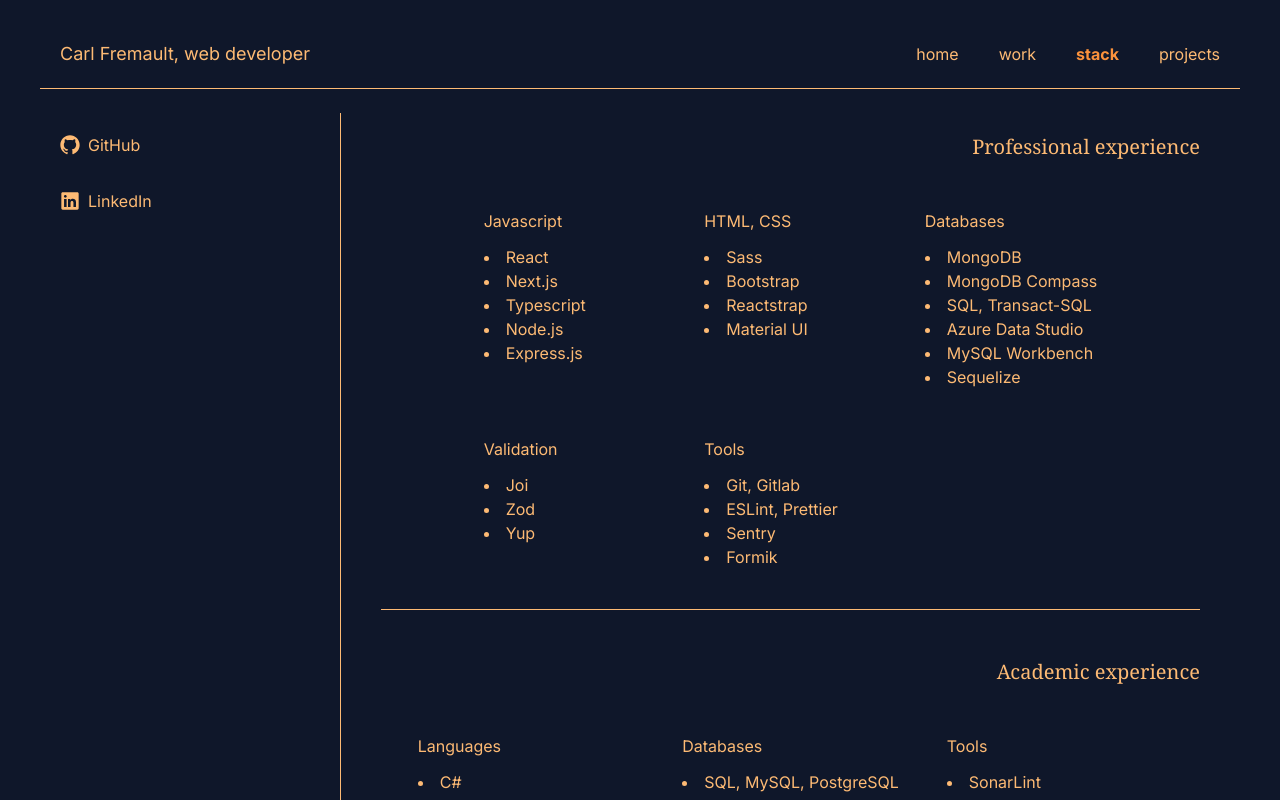
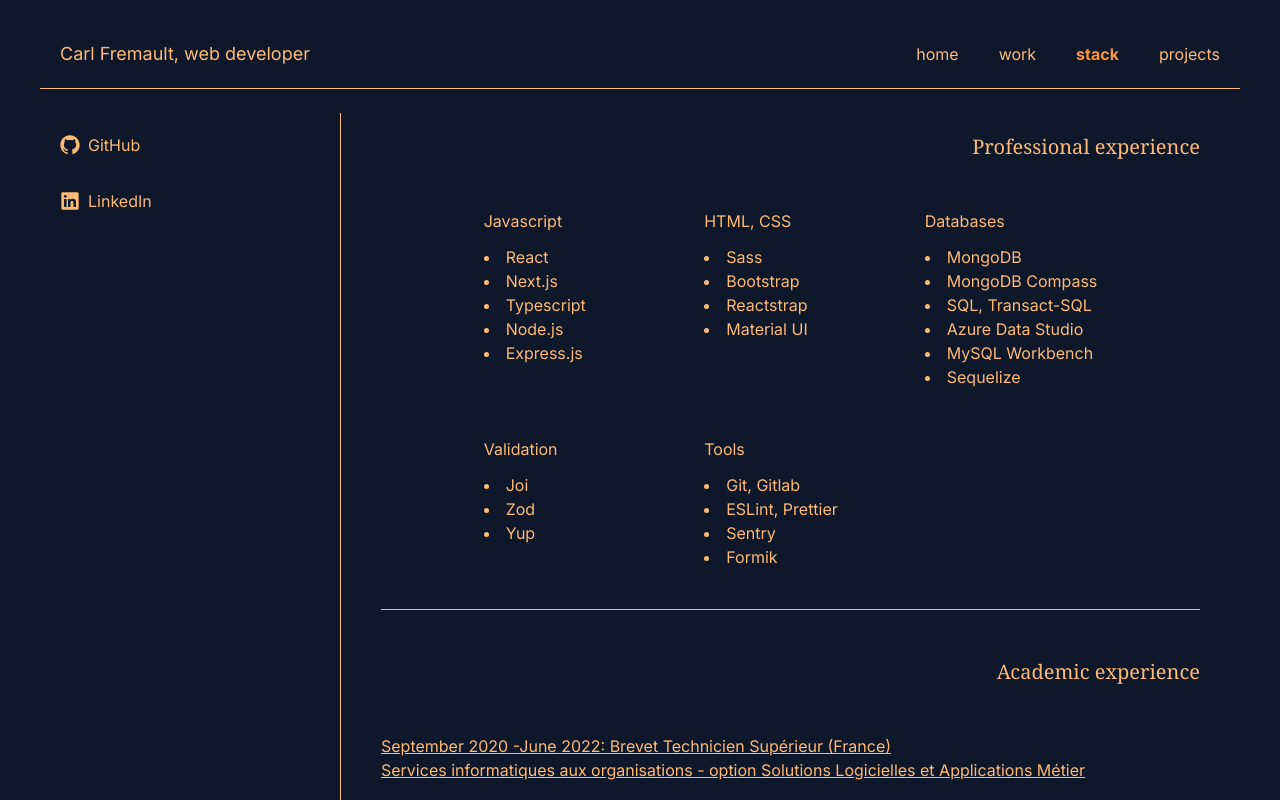
Before and after one commit to carlfremault/NextPortfolioV3, a Next.js app: page /stack in a window 1280 px wide. Shown: the top 800 px of the page. Built offline with nearby package versions, Linux system fonts and the light colour scheme.

Commit message:
project corrections projects order stack: added degree

```diff
--- a/src/app/(routes)/projects/(content)/Frontend Mentor challenges.tsx
+++ b/src/app/(routes)/projects/(content)/Frontend Mentor challenges.tsx
@@ -38,8 +38,8 @@
   return (
     <>
       <p className="mb-10 indent-6">
-        While looking for my first developer job, aside from working on some
-        courses, I did a couple of the{" "}
+        While looking for my first developer job, aside from working on React
+        and Javascript courses, I did a couple of the{" "}
         <a
           href="https://www.frontendmentor.io/"
           target="_blank"
--- a/src/app/(routes)/projects/page.tsx
+++ b/src/app/(routes)/projects/page.tsx
@@ -18,11 +18,11 @@
       <Collapse headerInfo={frontendMentorInfo}>
         <FrontendMentor />
       </Collapse>
+      <Collapse headerInfo={cSharpAppInfo}>
+        <CSharpApp />
+      </Collapse>
       <Collapse headerInfo={symfonyWebAppInfo}>
         <SymfonyWebApp />
-      </Collapse>
-      <Collapse headerInfo={cSharpAppInfo}>
-        <CSharpApp />
       </Collapse>
     </div>
   );
--- a/src/app/(routes)/stack/page.tsx
+++ b/src/app/(routes)/stack/page.tsx
@@ -65,6 +65,22 @@
         <div className="mb-12 flex items-center justify-center md:justify-end">
           <h2 className="text-right font-serif text-xl">Academic experience</h2>
         </div>
+        <div className="mb-10">
+          <a
+            href="https://www.onisep.fr/ressources/univers-formation/formations/Post-bac/bts-services-informatiques-aux-organisations-option-b-solutions-logicielles-et-applications-metiers"
+            target="_blank"
+            rel="noreferrer"
+            className="underline"
+          >
+            <p>
+              September 2020 -June 2022: Brevet Technicien Supérieur (France)
+            </p>
+            <p>
+              Services informatiques aux organisations - option Solutions
+              Logicielles et Applications Métier
+            </p>
+          </a>
+        </div>
         <div className="flex w-full flex-col items-center">
           <div className="grid grid-cols-1 gap-12 md:grid-cols-2 lg:grid-cols-3">
             <div>
```
